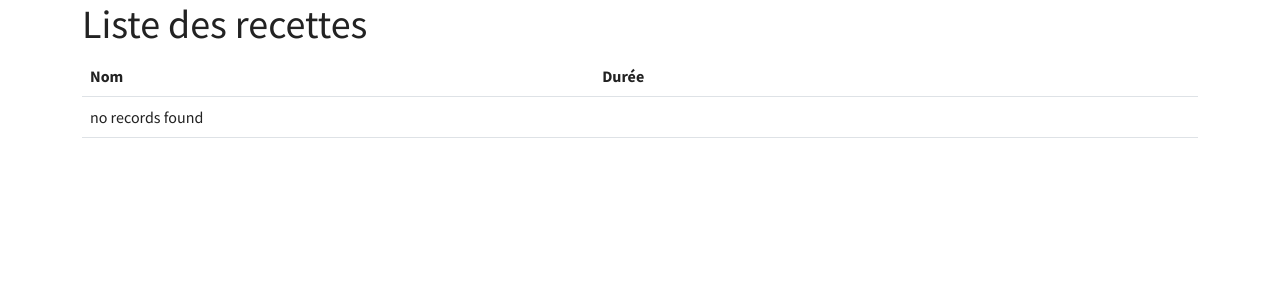
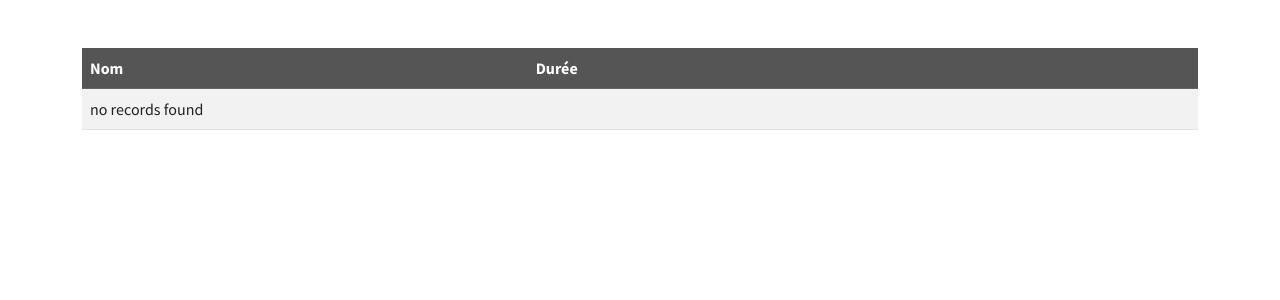
Before and after one commit to fbonnafous31/Symfony-modeoperatoire, a Symfony app: template cuisine/templates/recette/index.html.twig in a window 1280 px wide. Shown: the part 60-360 px from the top of the page. Run offline with Twig, Linux system fonts and the light colour scheme; the template is opened without the code that fills it, so the values that code supplies are empty; some libraries are stand-ins or nearby versions.

Commit message:
Mise en forme templates, correction bug et autorisations

```diff
--- a/cuisine/src/Controller/IngredientController.php
+++ b/cuisine/src/Controller/IngredientController.php
@@ -42,7 +42,7 @@ class IngredientController extends AbstractController
             return $this->redirectToRoute('ingredient_index', [], Response::HTTP_SEE_OTHER);
         }
 
-        return $this->renderForm('ingredient/create.html.twig', [
+        return $this->renderForm('ingredient/new.html.twig', [
             'ingredient' => $ingredient,
             'form' => $form,
         ]);
--- a/cuisine/src/Controller/Recette/RecetteController.php
+++ b/cuisine/src/Controller/Recette/RecetteController.php
@@ -22,8 +22,10 @@ class RecetteController extends AbstractController
      */
     public function index(RecetteRepository $recetteRepository)
     {
+        $recettes = $recetteRepository->findBy(array(), array('nom' => 'ASC'));
+
         return $this->render('recette/index.html.twig', [
-            'recettes' => $recetteRepository->findBy(array(), array('nom' => 'ASC')),
+            'recettes' => $recettes
         ]);
     }
 
--- a/cuisine/src/Event/RecetteSuccessEvent.php
+++ b/cuisine/src/Event/RecetteSuccessEvent.php
@@ -14,7 +14,6 @@ class RecetteSuccessEvent extends Event
         $this->recette = $recette;
     }
 
-
     public function getRecette(): Recette
     {
         return $this->recette;
--- a/cuisine/templates/base.html.twig
+++ b/cuisine/templates/base.html.twig
@@ -26,7 +26,7 @@
 	</head>
 	<body>
 		{% include "/shared/_navbar.html.twig" %}
-		<div class="container">
+		<div class="container pt-5">
 			{% for rubrique, messages in app.flashes %}
 				<div class="alert alert-{{rubrique}}">
 					{% for message in messages %}
--- a/cuisine/templates/recette/index.html.twig
+++ b/cuisine/templates/recette/index.html.twig
@@ -5,13 +5,12 @@
 
 {% block body %}
 
-	<h1>Liste des recettes</h1>
-
-	<table class="table">
+	<table class="table table-striped">
 		<thead>
-			<tr>
+			<tr class="table-dark">
 				<th>Nom</th>
 				<th>Durée</th>
+				<th></th>
 			</tr>
 		</thead>
 		<tbody>
@@ -21,7 +20,9 @@
 					<td>{{ recette.duree }}</td>
 					<td>
 						<a href="{{ path('recette_show', {'id': recette.id}) }}">show</a>
-						<a href="{{ path('recette_edit', {'id': recette.id}) }}">edit</a>
+						{% if app.user %}
+							<a href="{{ path('recette_edit', {'id': recette.id}) }}">edit</a>
+						{% endif %}
 					</td>
 				</tr>
 			{% else %}
```
Also changed, not shown: cuisine/templates/recette/show.html.twig (+6 -1 lines).
